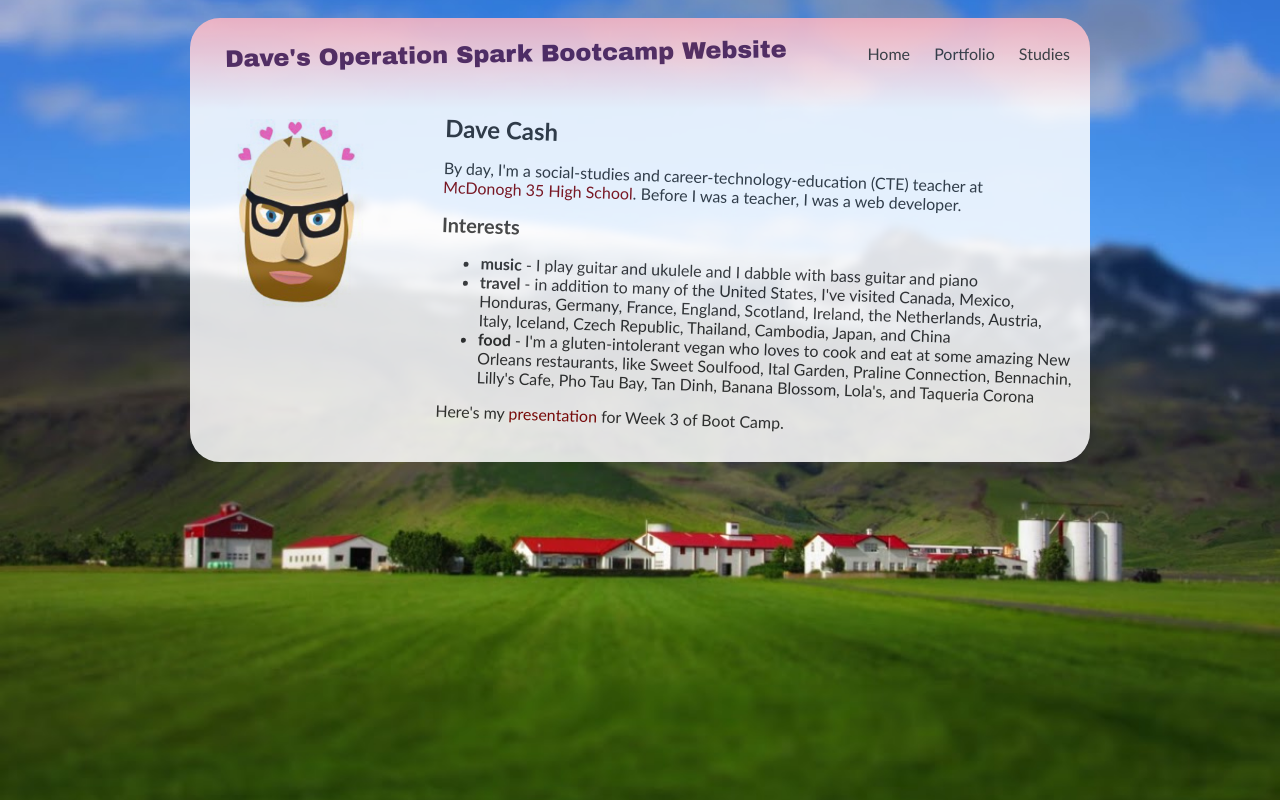
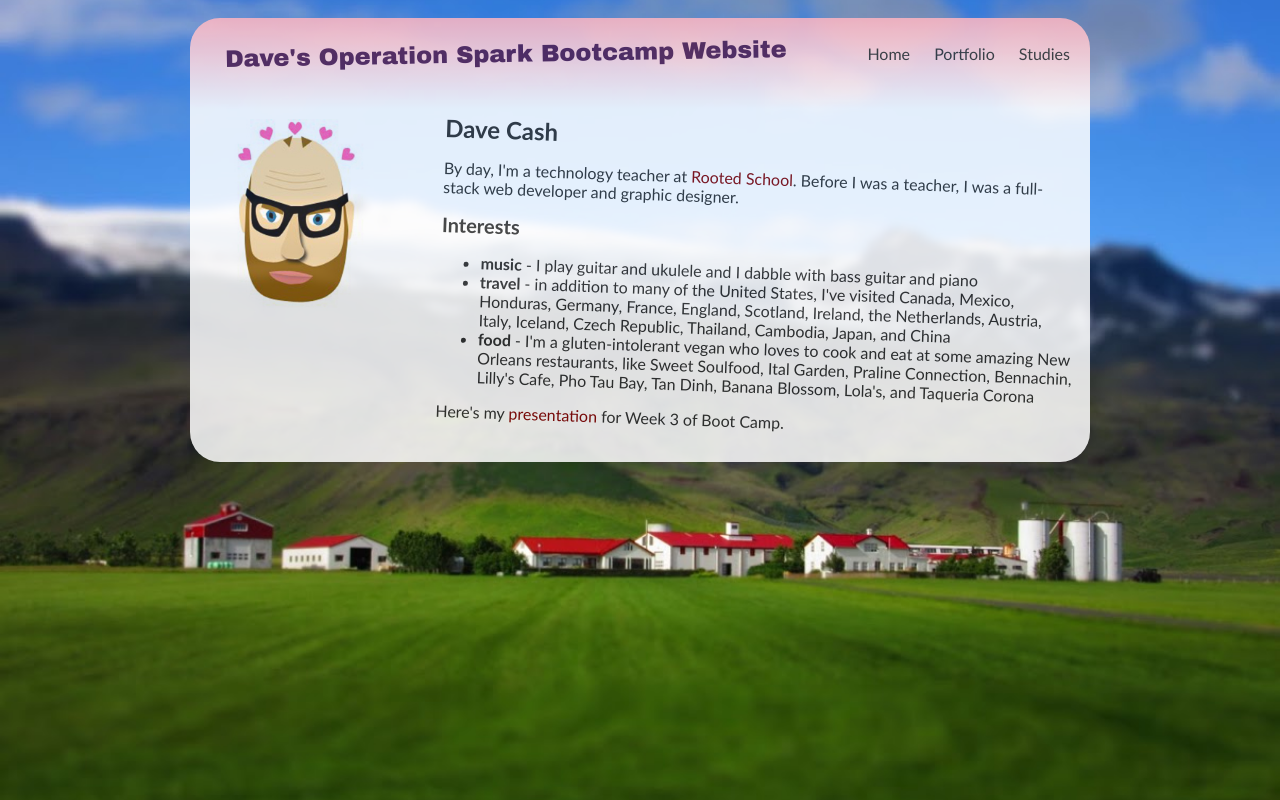
Before and after one commit to fieldsofgarlic/fieldsofgarlic.github.io, a plain HTML site: page index.html in a window 1280 px wide. Drawn offline with Linux system fonts and the light colour scheme.

Commit message:
changed my school and subject area

```diff
--- a/index.html
+++ b/index.html
@@ -31,7 +31,7 @@
 
                 <div class="content">
                     <header>Dave Cash</header>
-                    <p>By day, I'm a social-studies and career-technology-education (CTE) teacher at <a href="http://mcdonogh.la.opc.schoolinsites.com/">McDonogh&nbsp;35 High School</a>. Before I was a teacher, I was a web developer.</p>
+                    <p>By day, I'm a technology teacher at <a href="http://rootedschool.org/">Rooted School</a>. Before I was a teacher, I was a full-stack web developer and graphic designer.</p>
                     <section class="interests">
                         <header>Interests</header>
                         <ul>
--- a/projects/underpants/underpants.js
+++ b/projects/underpants/underpants.js
@@ -292,7 +292,7 @@ _.reduce = ( a, f, s ) => {
     }
     return s;
 };
-//_.reduce = ( a, f, s ) => a.reduce( ( s, e, i ) => s === undefined  ? e : f( s, e, i ) );
+_.reduce = ( a, f, s ) => a.reduce( ( s, e, i ) => s === undefined ? e : f( s, e, i ) );
 //_.reduce([10,20,30,40], ( s, e, i, a ) => s * e * ( i + 1) );
 /** _.extend()
 * Arguments:
```
